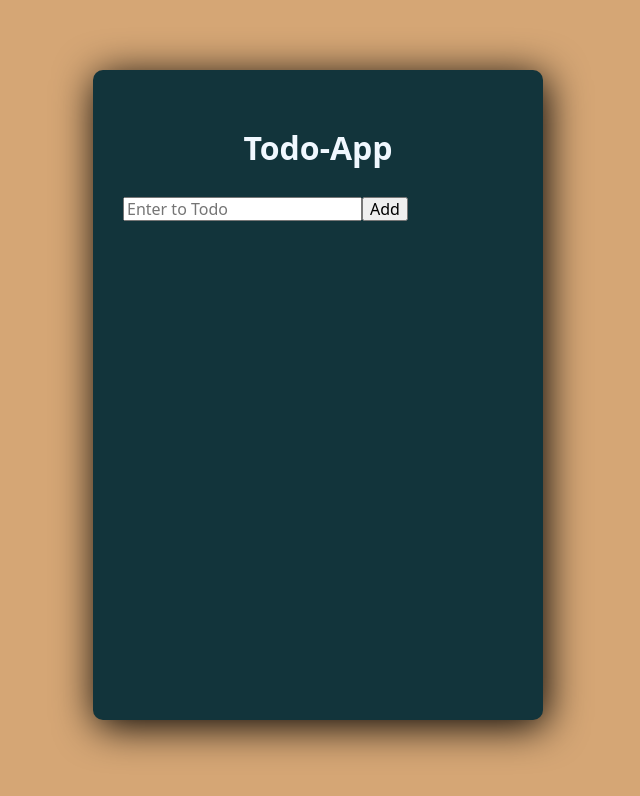
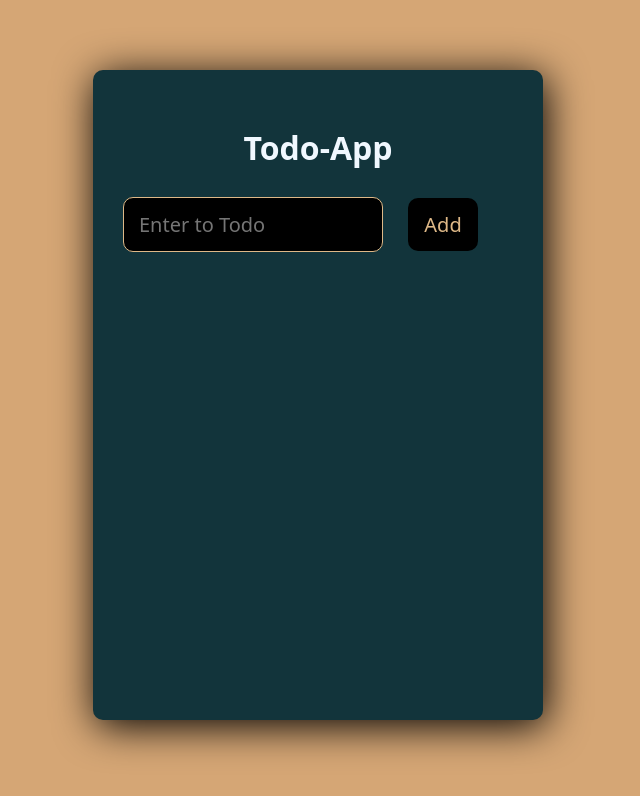
Before and after one commit to poli-ces4/3.todo-ces4, a React (Vite) app: page / in a window 1280 px wide. Shown: the top 796 px of the page, without its empty margins (322-962 px from the left). Built offline with nearby package versions, Linux system fonts and the light colour scheme.

Commit message:
Clase 11-04-2023

```diff
--- a/src/components/Form.jsx
+++ b/src/components/Form.jsx
@@ -1,4 +1,5 @@
 import uuid4 from 'uuid4';
+import styles from './Form.module.css';
 const Form = ({ inputTodo, setInputTodo, todos, setTodos }) => {
 	const handlerInput = ({ target }) => {
 		setInputTodo(target.value);
@@ -21,8 +22,11 @@ const Form = ({ inputTodo, setInputTodo, todos, setTodos }) => {
 				name='task'
 				value={inputTodo}
 				onChange={handlerInput}
+				className={styles.taskInput}
 			/>
-			<button type='submit'>Add</button>
+			<button type='submit' className={styles.button}>
+				Add
+			</button>
 		</form>
 	);
 };
--- a/src/components/Form.module.css
+++ b/src/components/Form.module.css
@@ -0,0 +1,21 @@
+.taskInput {
+    outline: none;
+    width: 260px;
+    padding: 15px;
+    margin-right: 25px;
+    font-size: 20px;
+    color: burlywood;
+    background-color: black;
+    border-radius: 10px;
+    border: 1px solid burlywood;
+}
+
+.button {
+    width: 70px;
+    padding: 15px 15px;
+    font-size: 20px;
+    border: 0;
+    color: burlywood;
+    background-color: black;
+    border-radius: 10px;
+}
```
